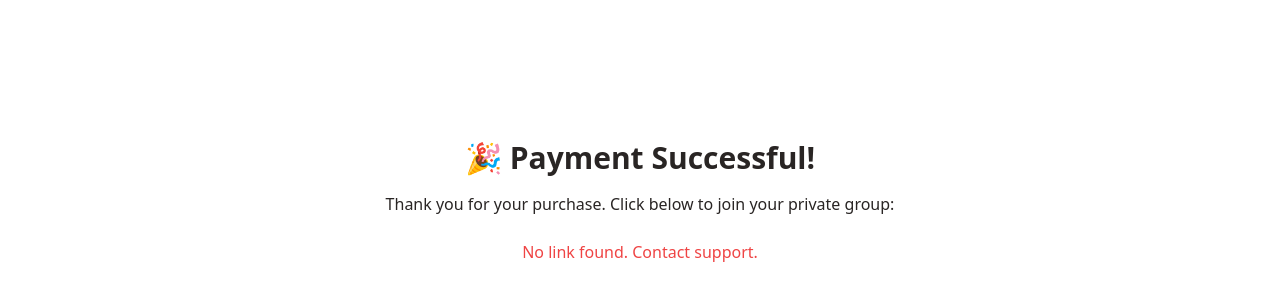
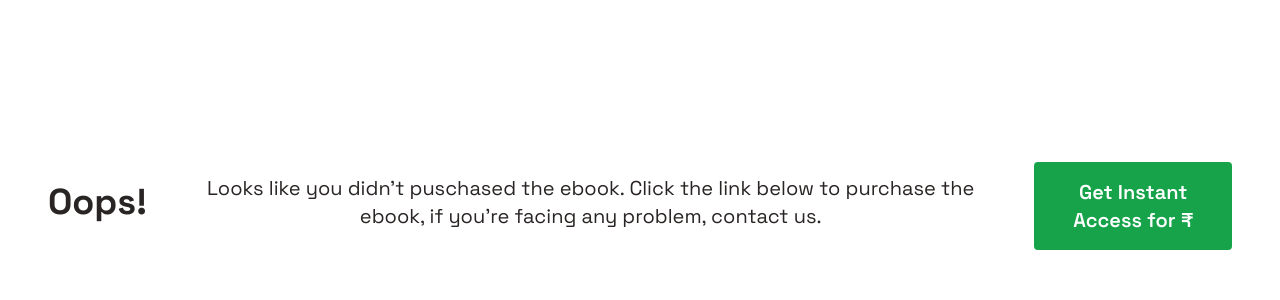
Before and after one commit to bootwebstudio/Client-3, a React (Vite) app: page /thanks in a window 1280 px wide. Shown: the part 198-498 px from the top of the page. Built offline with nearby package versions, Linux system fonts and the light colour scheme.

Commit message:
Thanks Page added

```diff
--- a/src/pages/Thanks.jsx
+++ b/src/pages/Thanks.jsx
@@ -1,27 +1,57 @@
 import React from "react";
+import { useNavigate } from "react-router-dom";
 import { useLocation } from "react-router-dom";
 
 const Thanks = () => {
   const location = useLocation();
-  const telegramLink = location.state?.telegramLink;
+  const navigate = useNavigate();
+  const inviteLink =
+    location.state?.inviteLink || localStorage.getItem("inviteLink") || "";
+  const DISCOUNT_PRICE = import.meta.env.VITE_DISCOUNT_PRICE;
+
+  const handleDOWNLOAD = () => {
+    if (inviteLink.trim()) {
+      window.open(inviteLink, "_blank");
+    } else {
+      navigate("/checkout");
+    }
+  };
 
   return (
-    <div className="w-full h-screen flex flex-col items-center justify-center text-center bg-white text-stone-800">
-      <h1 className="text-3xl font-bold mb-4">🎉 Payment Successful!</h1>
-      <p className="mb-6">
-        Thank you for your purchase. Click below to join your private group:
-      </p>
-      {telegramLink ? (
-        <a
-          href={telegramLink}
-          target="_blank"
-          rel="noopener noreferrer"
-          className="px-6 py-3 bg-green-600 text-white rounded-lg shadow-md hover:bg-green-700"
-        >
-          Join Telegram Group
-        </a>
+    <div className="w-full h-screen text-stone-800 bg-white font-['Space_Grotesk']">
+      {inviteLink ? (
+        <div className="w-full h-full p-6 xl:p-12 flex flex-col xl:flex-row items-center justify-center gap-6 xl:gap-12">
+          <h2 className="text-2xl md:text-4xl font-black text-center">
+            🎉Wahoo! <br /> Puchase Successful.
+          </h2>
+          <p className="text-lg md:text-xl text-center">
+            You have successfully purchased the ebook. Remember, it's a one-time
+            link, so be careful. If you're facing any problem, contact us.
+          </p>
+          <button
+            onClick={handleDOWNLOAD}
+            className="w-full xl:w-fit mt-2 p-4 px-6 text-xl font-semibold text-center rounded text-white bg-green-600"
+          >
+            Get Instant Access
+          </button>
+        </div>
       ) : (
-        <p className="text-red-500">No link found. Contact support.</p>
+        <div className="w-full h-full p-6 xl:p-12 flex flex-col xl:flex-row items-center justify-center gap-6 xl:gap-12">
+          <h2 className="text-2xl md:text-4xl font-black text-center">
+            Oops!
+            <br />
+          </h2>
+          <p className="text-lg md:text-xl text-center">
+            Looks like you didn't puschased the ebook. Click the link below to
+            purchase the ebook, if you're facing any problem, contact us.
+          </p>
+          <button
+            onClick={handleDOWNLOAD}
+            className="w-full xl:w-fit mt-2 p-4 px-6 text-xl font-semibold text-center rounded text-white bg-green-600"
+          >
+            Get Instant Access for ₹{DISCOUNT_PRICE}
+          </button>
+        </div>
       )}
     </div>
   );
```
